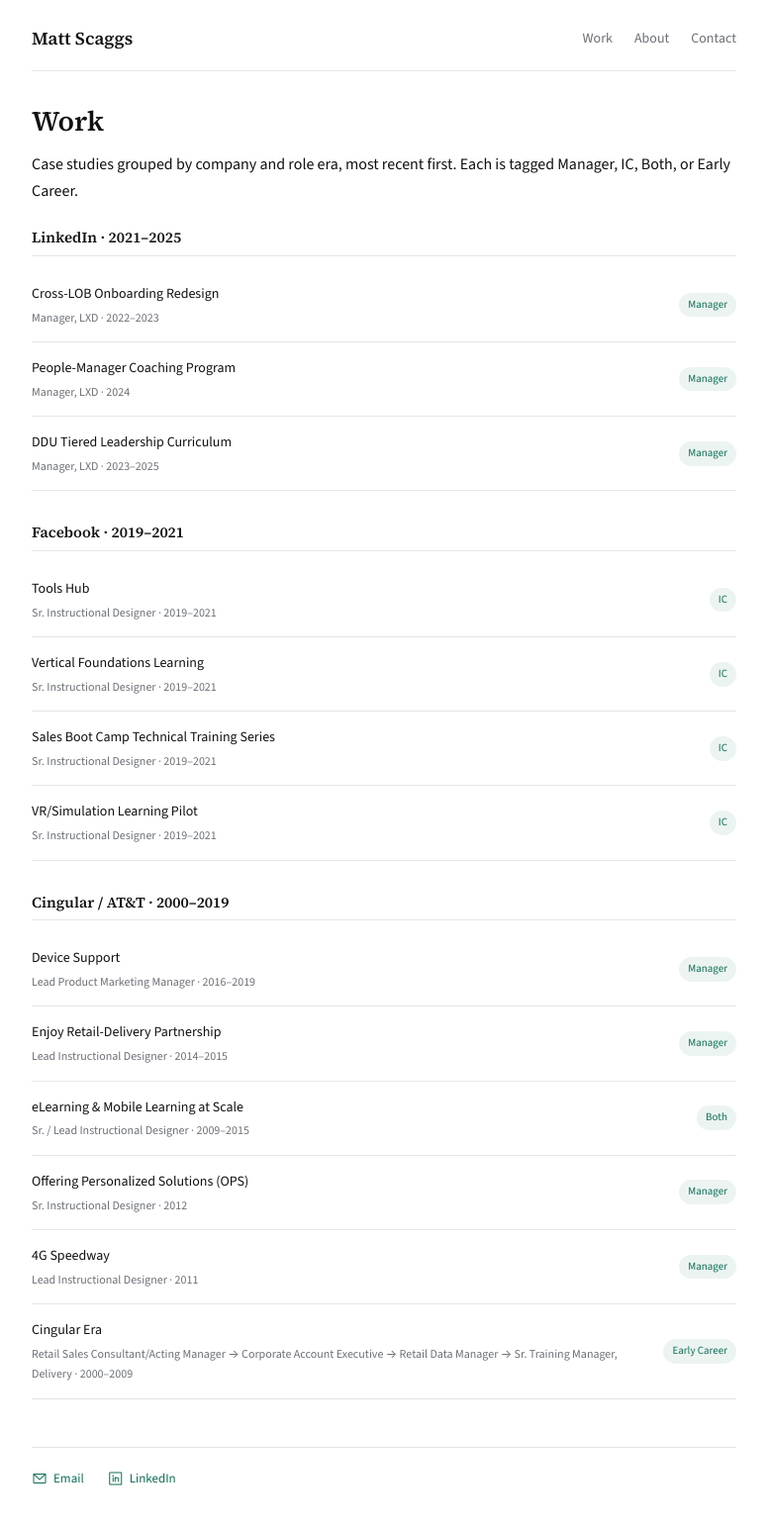
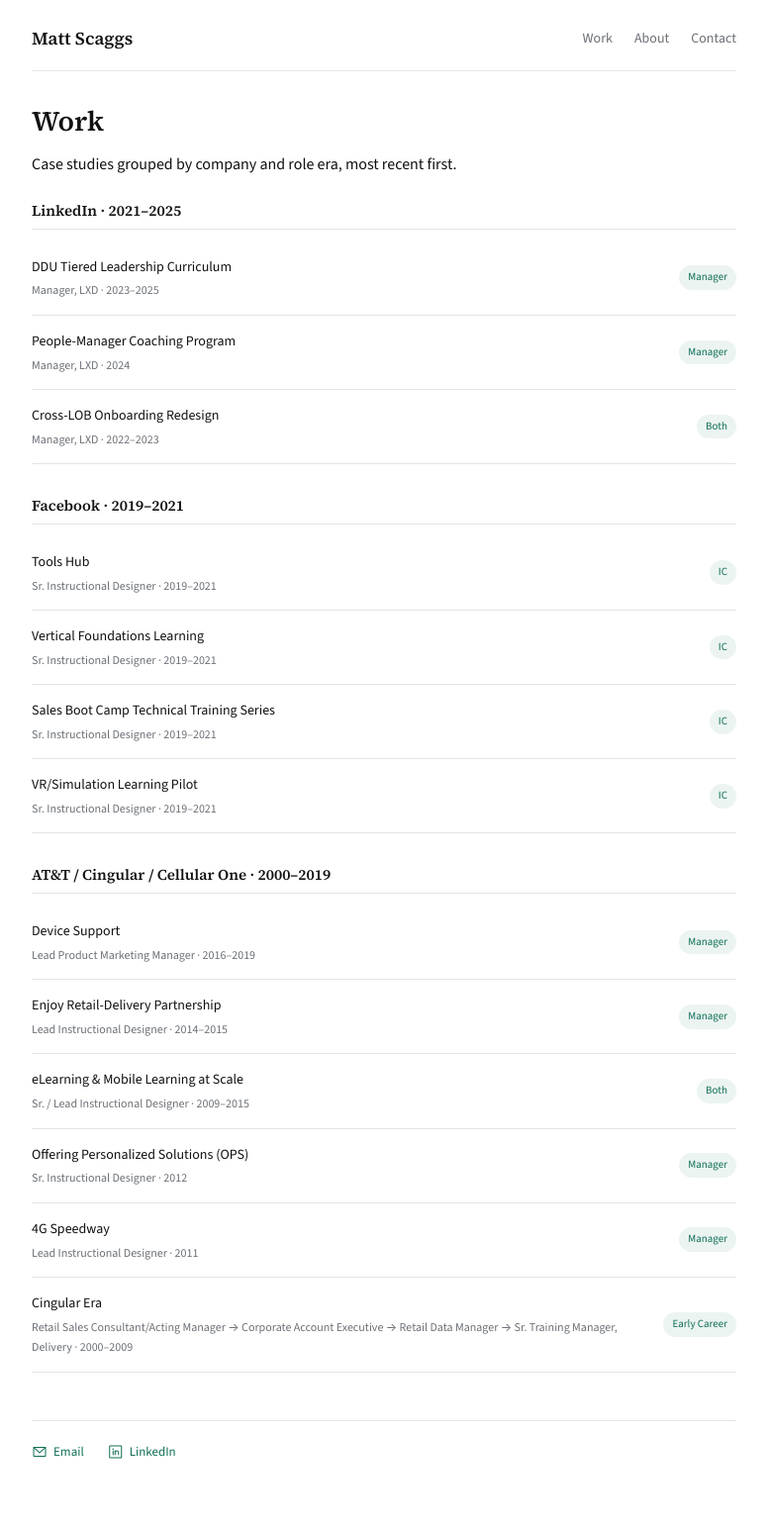
Before and after one commit to mattscaggs/mattscaggs.github.io, a Jekyll site: the page built from work.html, in a window 1280 px wide. Shown: the whole page at 99% size, without its empty margins (252-1027 px from the left). Built offline with Jekyll 4.4.1, drawn with Linux system fonts in a browser that asks for light colours; after the commit the page ends 1518 px from its top, so only the background shows below that.

Commit message:
Fix Cross-LOB tag (Both) and reorder LinkedIn entries chronologically; trim work page copy

```diff
--- a/_case_studies/cross-lob-onboarding-redesign.md
+++ b/_case_studies/cross-lob-onboarding-redesign.md
@@ -3,9 +3,9 @@
 company: LinkedIn
 role: Manager, LXD
 years: "2022–2023"
-tag: Manager
+tag: Both
 era: linkedin
-order: 1
+order: 3
 featured: true
 featured_order: 1
 featured_icon: ph-path
--- a/work.html
+++ b/work.html
@@ -3,7 +3,7 @@
 title: Work
 ---
 <h1>Work</h1>
-<p>Case studies grouped by company and role era, most recent first. Each is tagged Manager, IC, Both, or Early Career.</p>
+<p>Case studies grouped by company and role era, most recent first.</p>
 
 <div class="work-list">
   {% assign linkedin_cs = site.case_studies | where: "era", "linkedin" | sort: "order" %}
@@ -33,7 +33,7 @@
   </a>
   {% endfor %}
 
-  <h2 class="work-era-heading">Cingular / AT&amp;T · 2000–2019</h2>
+  <h2 class="work-era-heading">AT&amp;T / Cingular / Cellular One · 2000–2019</h2>
   {% for cs in att_cs %}
   <a class="work-list-item" href="{{ cs.url | relative_url }}" style="color: inherit; text-decoration: none;">
     <div>
```
Also changed, not shown: _case_studies/ddu-tiered-leadership-curriculum.md (+1 -1 lines).
